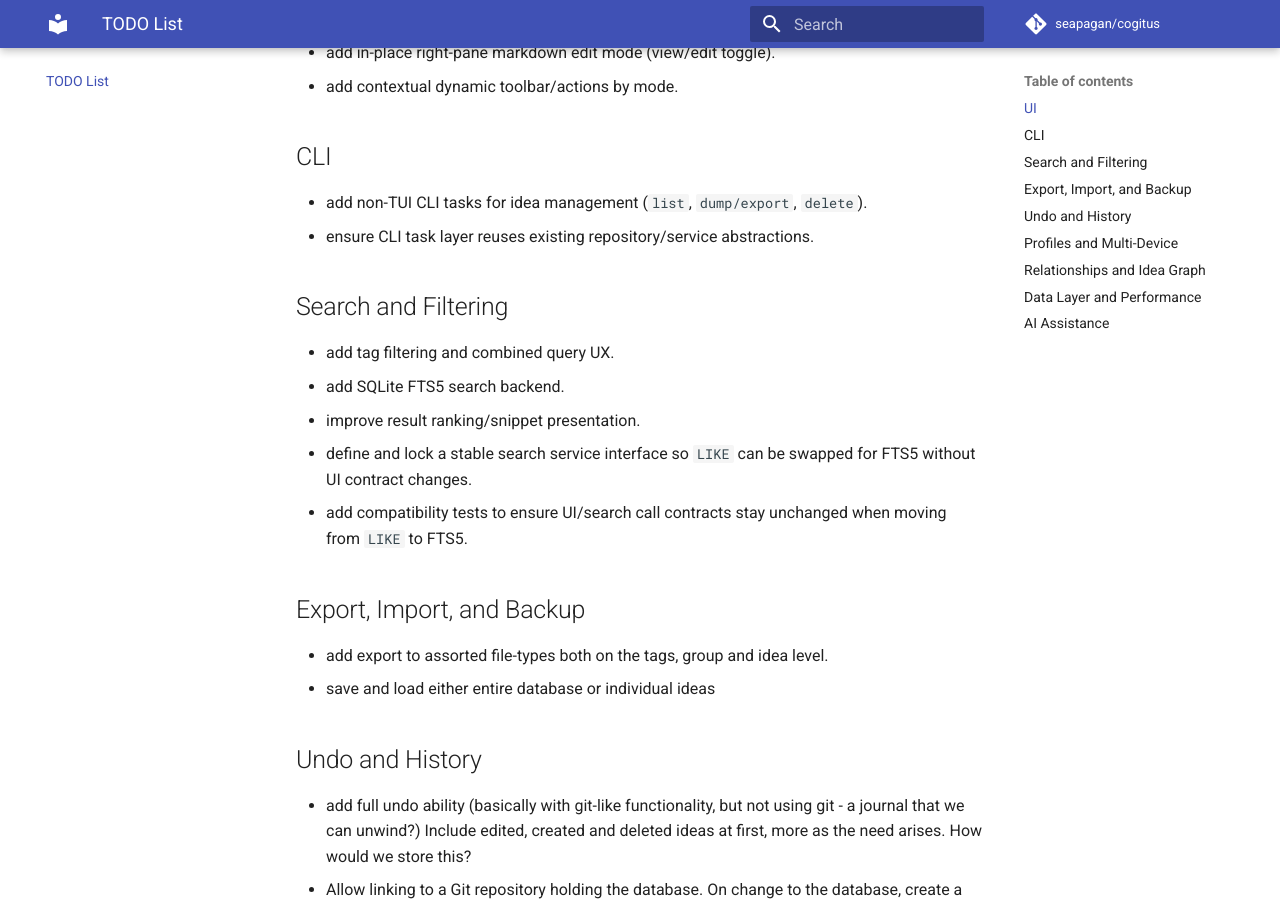
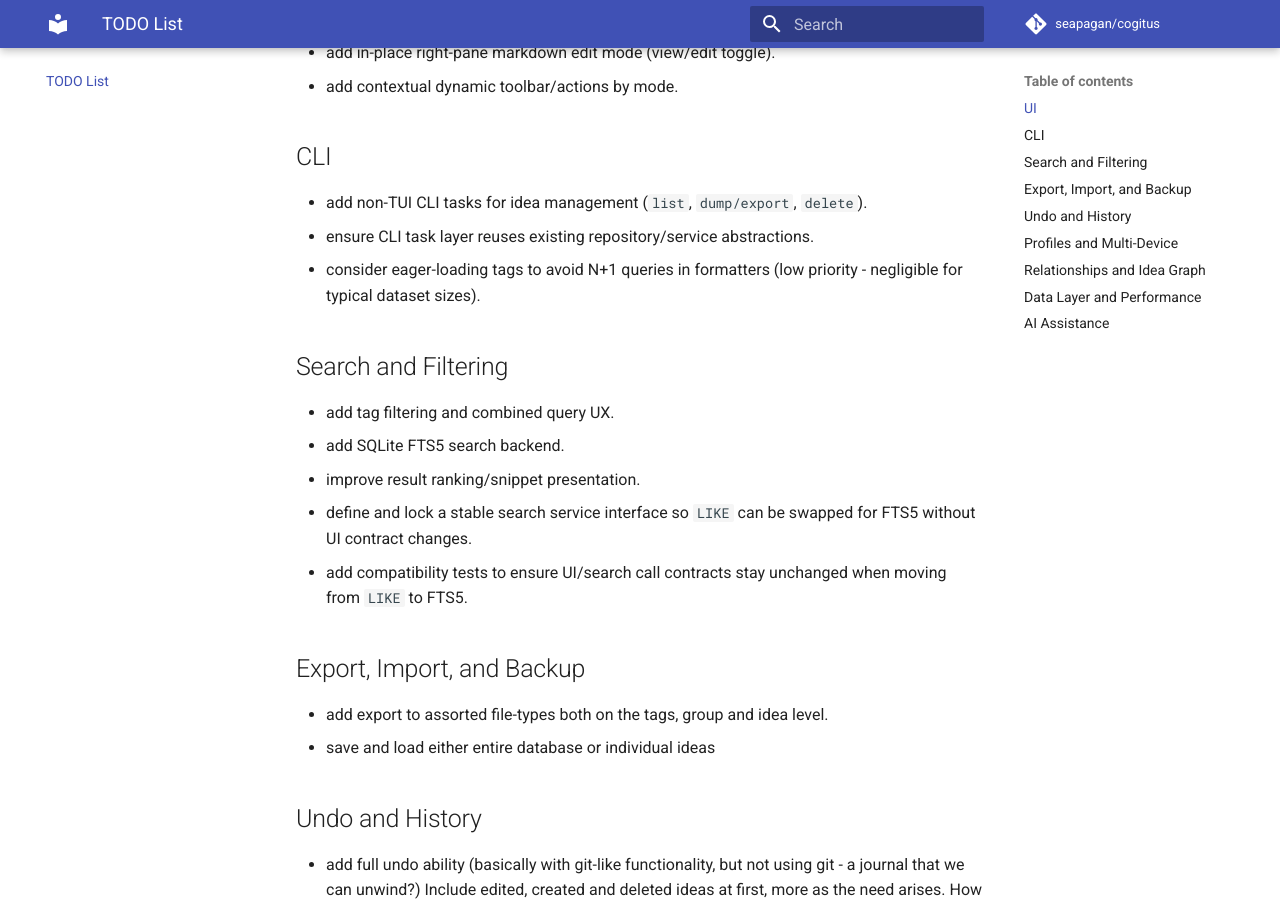
Before and after one commit to seapagan/cogitus, an MkDocs documentation site: the page built from docs/project/todo.md, in a window 1280 px wide and 900 px high, scrolled down 397 px. Built offline with MkDocs 1.6.1 and Material for MkDocs 9.7.7, drawn with Linux system fonts in a browser that asks for light colours; comment, search, counter and statistics services are not loaded.

Commit message:
docs: note N+1 query pattern in CLI formatters for future

```diff
--- a/TODO.md
+++ b/TODO.md
@@ -14,6 +14,8 @@ Ideas to add to Cogitus
 
 - add non-TUI CLI tasks for idea management (`list`, `dump/export`, `delete`).
 - ensure CLI task layer reuses existing repository/service abstractions.
+- consider eager-loading tags to avoid N+1 queries in formatters (low priority -
+  negligible for typical dataset sizes).
 
 ## Search and Filtering
 
```
